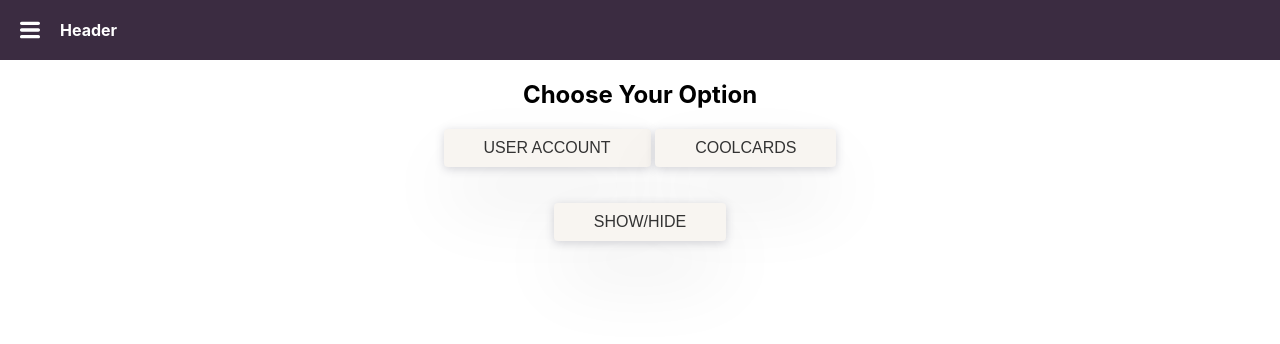
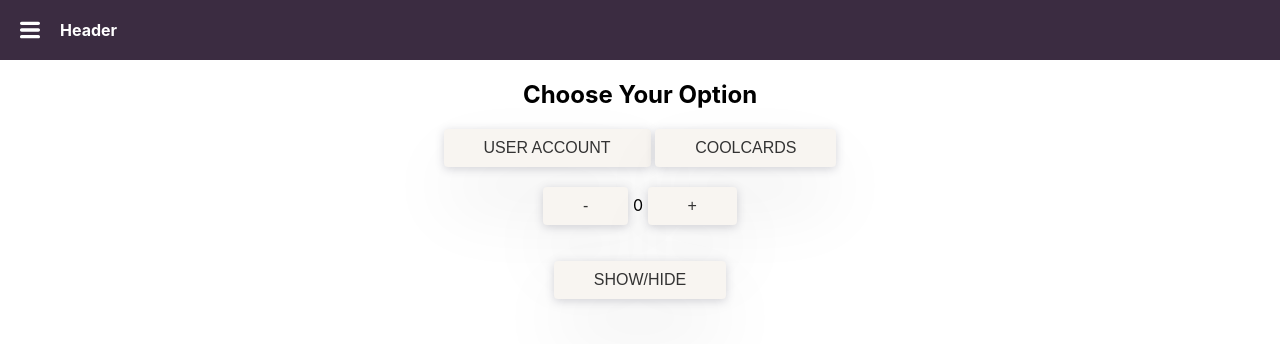
Before and after one commit to francispham/advance-react, a React (Create React App) app: page / in a window 1280 px wide. Shown: the top 344 px of the page. Built offline with nearby package versions, Linux system fonts and the light colour scheme.

Commit message:
Created Counter Hook

```diff
--- a/src/App.js
+++ b/src/App.js
@@ -3,9 +3,10 @@ import { BrowserRouter as Router, Route, Switch, Link } from "react-router-dom";
 
 import './App.css';
 
-import Menu from "./Components/Menu";
-import UserComponent from './Components/User';
-import CoolCards from './Components/CoolCards';
+import Inc from './components/Inc';
+import Menu from './components/Menu';
+import UserComponent from './components/User';
+import CoolCards from './components/CoolCards';
 
 // Absolute Imports: (Does not Need Directory)
 import { Toggle, Portal, } from 'Utilities';
@@ -26,9 +27,11 @@ function App() {
           </Link>{" "}
           <Link to="/coolCards">
             <Button>CoolCards</Button>
-          </Link>{" "}
+          </Link>
+        </section><br />
+        <section>
+          <Inc />
         </section>
-
         <Switch>
           <Route exact path="/" />
           <Route exact path="/coolCards" component={CoolCards} />
--- /dev/null
+++ b/src/Components/Inc.js
@@ -0,0 +1,17 @@
+import React, { useState } from 'react'
+
+import { Button } from 'Elements';
+
+const Inc = () => {
+  const [ value, setValue ] = useState(0);
+
+  return (
+    <div>
+      <Button onClick={() => setValue(prevSate => prevSate - 1)}>-</Button>
+      {' '}{value}{' '}
+      <Button onClick={() => setValue(prevSate => prevSate + 1)}>+</Button>
+    </div>
+  )
+}
+
+export default Inc;
```
Also changed, not shown: 1 other file (tests, documents, lock files or other folders).
